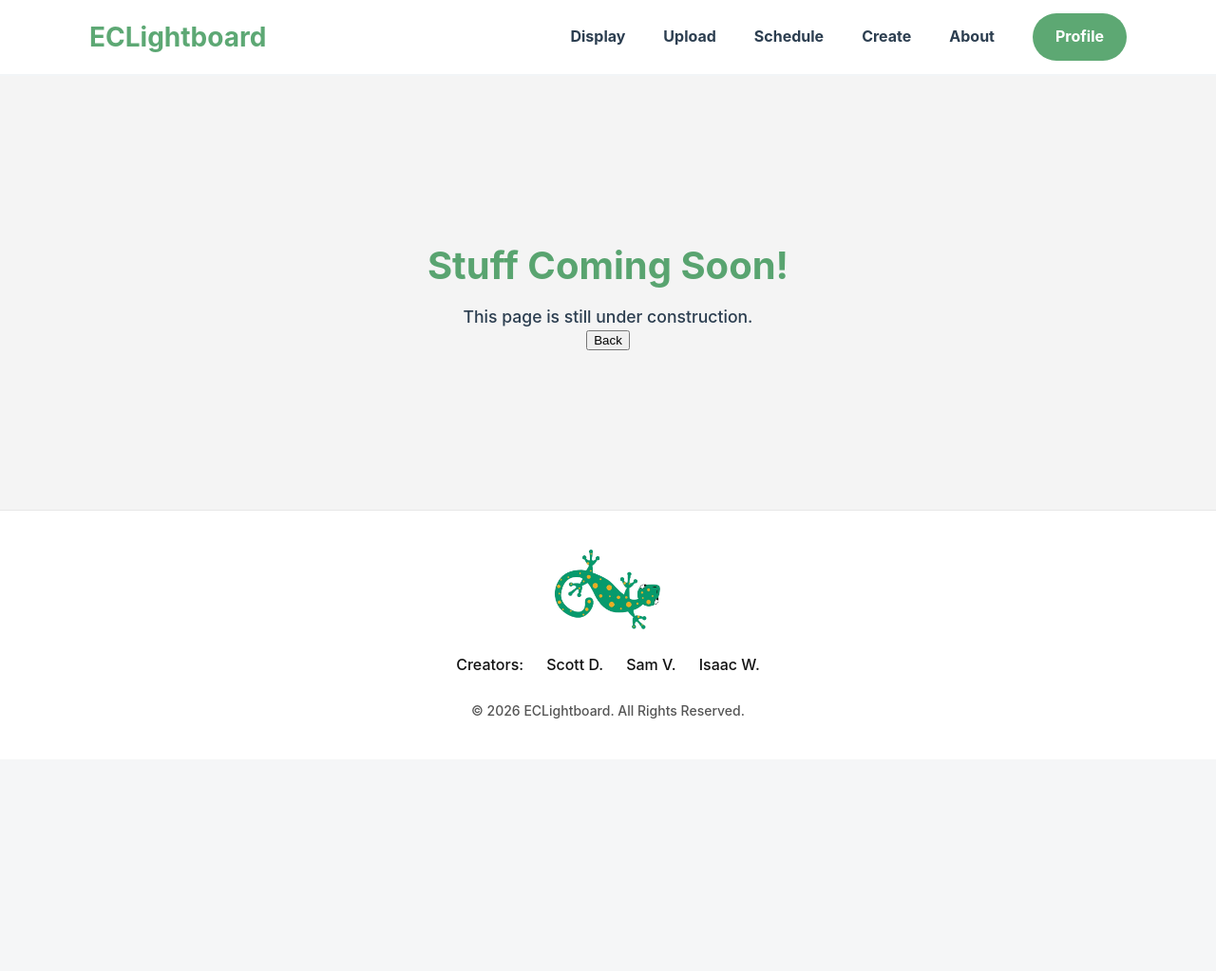
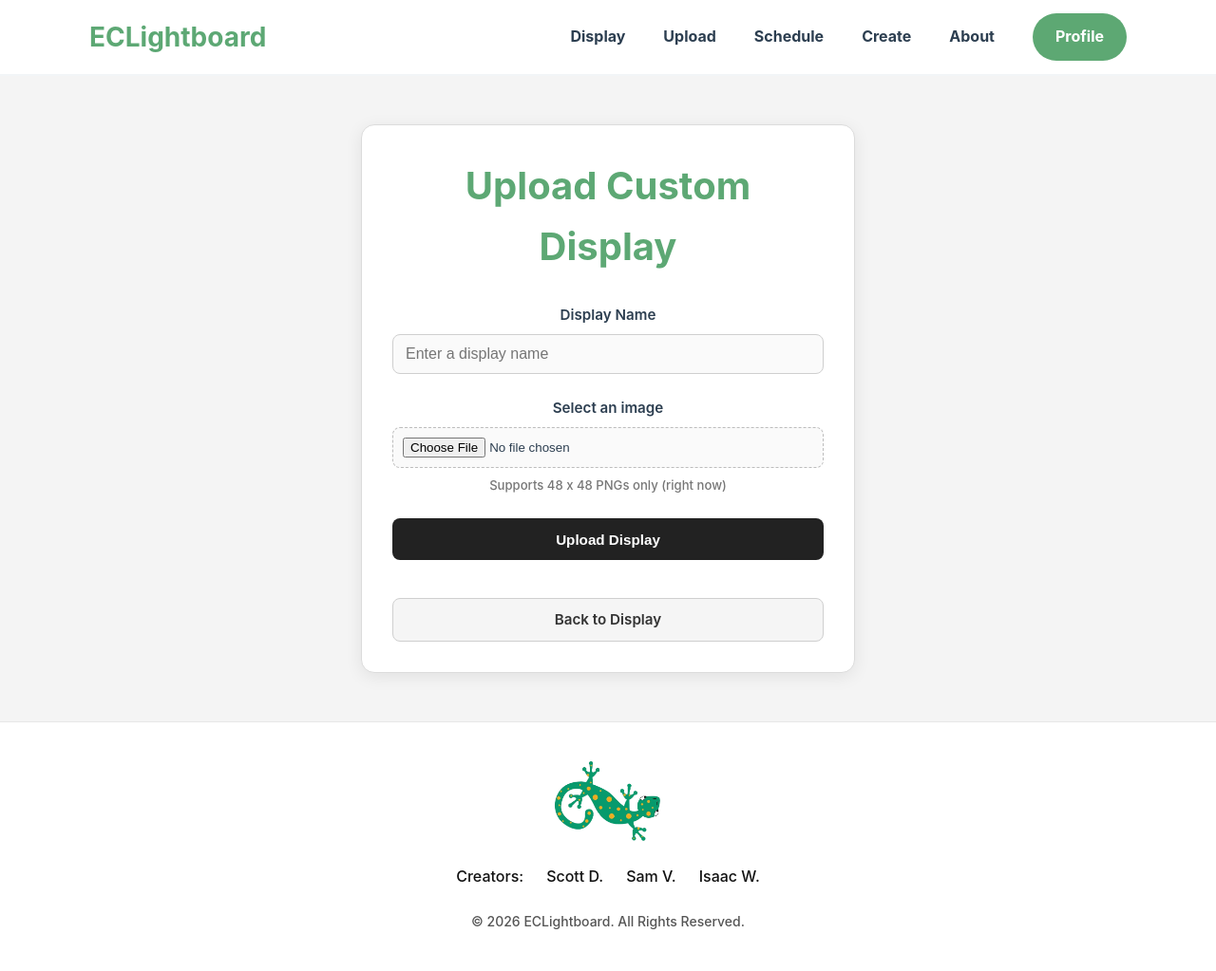
Before and after one commit to Hydromoon4493/ec_lightboard, a PHP site: page /web/upload.php in a window 1280 px wide. Shown: the whole page at 95% size. Before the commit the page ends 757 px from the top, so only its background shows below. Run offline with PHP 8.4, Linux system fonts and the light colour scheme; the visitor is signed in with stand-in values (Sample User, id 1).

Commit message:
user upload images

```diff
--- a/web/display.php
+++ b/web/display.php
@@ -32,7 +32,7 @@ error_reporting(E_ALL);
 require_once __DIR__ . '/includes/lightboard/images.php';
 
 $presetImages = listImages('p');
-$customImages = listImages('c');
+$customImages = listImages('c', (int)$_SESSION['userID']);
 
 /*
  * Gallery definitions. Each entry becomes one column.
--- /dev/null
+++ b/web/includes/upload.css
@@ -0,0 +1,250 @@
+/*
+ * Author: Sam Vossen 2026.10.29
+ * Filename: includes/upload.css
+ *
+ * Styling specific to the Lightboard custom-display
+ * upload page.
+ */
+
+
+/* ================================
+   Upload Page
+   ================================ */
+
+.upload-page {
+    min-height: calc(100vh - 120px);
+
+    display: flex;
+    justify-content: center;
+    align-items: center;
+
+    padding: 40px 20px;
+    box-sizing: border-box;
+}
+
+
+/* ================================
+   Upload Card
+   ================================ */
+
+.upload-card {
+    width: 100%;
+    max-width: 520px;
+    padding: 32px;
+    box-sizing: border-box;
+
+    background: #ffffff;
+    border: 1px solid #dcdcdc;
+    border-radius: 14px;
+
+    box-shadow: 0 4px 18px rgba(0, 0, 0, 0.08);
+}
+
+.upload-card h1 {
+    margin: 0 0 28px 0;
+    text-align: center;
+}
+
+
+/* ================================
+   Upload Form
+   ================================ */
+
+.upload-form {
+    display: flex;
+    flex-direction: column;
+    gap: 24px;
+}
+
+.upload-field {
+    display: flex;
+    flex-direction: column;
+    gap: 8px;
+}
+
+.upload-field label {
+    font-weight: 600;
+    font-size: 0.95rem;
+}
+
+.upload-field input[type="text"] {
+    width: 100%;
+    box-sizing: border-box;
+
+    padding: 11px 13px;
+
+    border: 1px solid #cfcfcf;
+    border-radius: 8px;
+
+    font-size: 1rem;
+    background: #fafafa;
+
+    transition:
+        border-color 0.15s ease,
+        box-shadow 0.15s ease;
+}
+
+.upload-field input[type="text"]:focus {
+    outline: none;
+    border-color: #555;
+    box-shadow: 0 0 0 3px rgba(0, 0, 0, 0.08);
+}
+
+
+/* ================================
+   File Input
+   ================================ */
+
+.upload-field input[type="file"] {
+    width: 100%;
+    box-sizing: border-box;
+
+    padding: 10px;
+
+    border: 1px dashed #bdbdbd;
+    border-radius: 8px;
+
+    background: #fafafa;
+
+    cursor: pointer;
+}
+
+.upload-field input[type="file"]:hover {
+    background: #f3f3f3;
+}
+
+.upload-field small {
+    color: #777;
+    font-size: 0.82rem;
+}
+
+
+/* ================================
+   Buttons
+   ================================ */
+
+.upload-button,
+.back-button {
+    display: inline-flex;
+    align-items: center;
+    justify-content: center;
+
+    min-height: 44px;
+    padding: 10px 20px;
+
+    border-radius: 8px;
+
+    font-size: 0.95rem;
+    font-weight: 600;
+
+    text-decoration: none;
+
+    box-sizing: border-box;
+
+    transition:
+        background-color 0.15s ease,
+        transform 0.1s ease,
+        box-shadow 0.15s ease;
+}
+
+
+/* Upload button */
+
+.upload-button {
+    width: 100%;
+
+    border: none;
+
+    background: #222;
+    color: #ffffff;
+
+    cursor: pointer;
+}
+
+.upload-button:hover {
+    background: #000;
+    box-shadow: 0 3px 8px rgba(0, 0, 0, 0.18);
+}
+
+.upload-button:active {
+    transform: translateY(1px);
+}
+
+.upload-button:focus-visible {
+    outline: 3px solid rgba(0, 0, 0, 0.2);
+    outline-offset: 2px;
+}
+
+
+/* Back button */
+
+.back-button {
+    width: 100%;
+    margin-top: 24px;
+
+    border: 1px solid #cfcfcf;
+
+    background: #f5f5f5;
+    color: #333;
+
+    cursor: pointer;
+}
+
+.back-button:hover {
+    background: #e9e9e9;
+}
+
+.back-button:active {
+    transform: translateY(1px);
+}
+
+
+/* ================================
+   Status Messages
+   ================================ */
+
+.upload-message {
+    display: flex;
+    flex-direction: column;
+    gap: 6px;
+
+    margin-bottom: 24px;
+    padding: 14px 16px;
+
+    border-radius: 8px;
+
+    font-size: 0.95rem;
+}
+
+.upload-message.success {
+    background: #f0f7f0;
+    border: 1px solid #b9d6b9;
+    color: #285428;
+}
+
+.upload-message.error {
+    background: #faf0f0;
+    border: 1px solid #dfbaba;
+    color: #6b2525;
+}
+
+
+/* ================================
+   Mobile
+   ================================ */
+
+@media (max-width: 600px) {
+
+    .upload-page {
+        padding: 20px 12px;
+    }
+
+    .upload-card {
+        padding: 24px 20px;
+        border-radius: 10px;
+    }
+
+    .upload-card h1 {
+        font-size: 1.5rem;
+    }
+}
--- a/web/upload.php
+++ b/web/upload.php
@@ -1,21 +1,166 @@
+<?php
+declare(strict_types=1);
 
-<?php
-    require __DIR__ . '/includes/require_login.php';
-    include 'includes/navbar.php';
+/*
+ * Author: Sam Vossen 2026.10.29
+ * Filename: upload.php
+ *
+ * This page is the user-facing Lightboard custom-display upload page.
+ *
+ * Responsibilities:
+ * - Load the shared site navigation and styling.
+ * - Provide the custom-display upload form.
+ * - Display upload success and error messages.
+ * - Send uploaded images to the Lightboard upload database handler.
+ *
+ * This file does NOT:
+ * - Process image files.
+ * - Generate pixel maps.
+ * - Communicate directly with MySQL.
+ * - Communicate directly with the ESP32.
+ * - Compile or upload Arduino sketches.
+ *
+ * Those responsibilities are handled by the Lightboard include
+ * files and API layer.
+ */
+
+require __DIR__ . '/includes/require_login.php';
+include 'includes/navbar.php';
 ?>
 
 <link rel="stylesheet" href="includes/style.css">
+<link rel="stylesheet" href="includes/upload.css">
 
-<main class="bodyDefult">
-    <h1>Stuff Coming Soon!</h1>
+<main class="bodyDefult upload-page">
 
-    <p>This page is still under construction.</p>
+    <div class="upload-card">
 
-    <a href="/ec_lightboard/web/index.php">
-        <button type="button">Back</button>
-    </a>
+        <h1>Upload Custom Display</h1>
+
+
+        <?php if (isset($_GET['upload'])): ?>
+
+            <?php if ($_GET['upload'] === 'success'): ?>
+
+                <div class="upload-message success">
+
+                    <strong>Image uploaded successfully.</strong>
+
+                    <?php if (isset($_GET['name'])): ?>
+
+                        <span>
+                            Display Name:
+                            <?= htmlspecialchars(
+                                $_GET['name'],
+                                ENT_QUOTES,
+                                'UTF-8'
+                            ) ?>
+                        </span>
+
+                    <?php endif; ?>
+
+                </div>
+
+
+            <?php elseif ($_GET['upload'] === 'error'): ?>
+
+                <div class="upload-message error">
+                    There was a problem uploading the image.
+                </div>
+
+
+            <?php elseif ($_GET['upload'] === 'too_large'): ?>
+
+                <div class="upload-message error">
+                    The image is too large.
+                </div>
+
+
+            <?php elseif ($_GET['upload'] === 'invalid'): ?>
+
+                <div class="upload-message error">
+                    The uploaded file is not a valid image.
+                </div>
+
+            <?php endif; ?>
+
+        <?php endif; ?>
+
+
+        <?php if (
+            !isset($_GET['upload']) ||
+            $_GET['upload'] !== 'success'
+        ): ?>
+
+            <form
+                class="upload-form"
+                action="includes/lightboard/upload_db.php"
+                method="post"
+                enctype="multipart/form-data"
+            >
+
+                <div class="upload-field">
+
+                    <label for="name">
+                        Display Name
+                    </label>
+
+                    <input
+                        type="text"
+                        id="name"
+                        name="name"
+                        maxlength="45"
+                        placeholder="Enter a display name"
+                        required
+                    >
+
+                </div>
+
+
+                <div class="upload-field">
+
+                    <label for="image">
+                        Select an image
+                    </label>
+
+                    <input
+                        type="file"
+                        id="image"
+                        name="image"
+                        accept="image/png,image/jpeg,image/gif,image/webp"
+                        required
+                    >
+
+                    <small>
+                        Supports 48 x 48 PNGs only (right now)
+                    </small>
+
+                </div>
+
+
+                <button
+                    type="submit"
+                    class="upload-button"
+                >
+                    Upload Display
+                </button>
+
+            </form>
+
+        <?php endif; ?>
+
+
+        <a
+            href="display.php"
+            class="back-button"
+        >
+            Back to Display
+        </a>
+
+    </div>
+
 </main>
 
 <?php
-    include 'includes/footer.php';
+include 'includes/footer.php';
 ?>
```
Also changed, not shown: web/includes/lightboard/images.php (+27 -5 lines), web/includes/lightboard/upload_db.php (added, +175 -0 lines), 1 other file.
